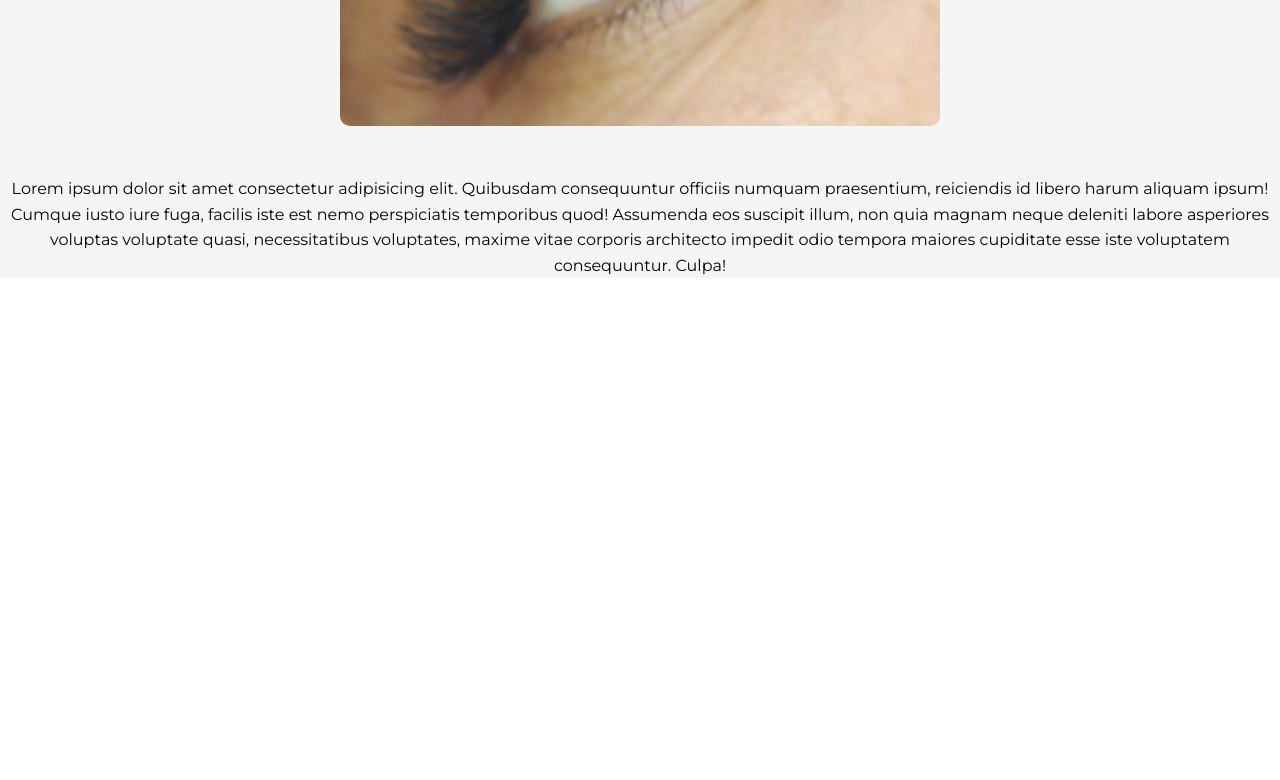
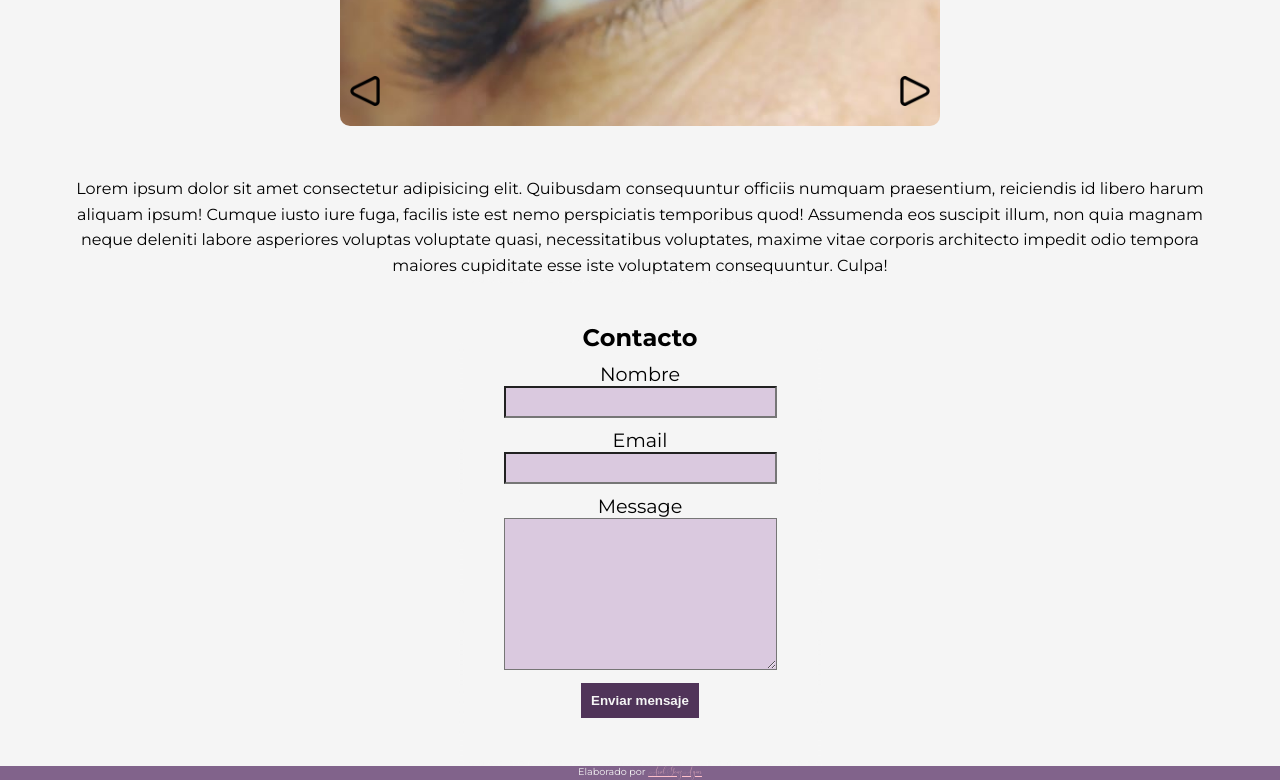
Before and after one commit to Ariel-GonzAguer/cataleyaLashes, a React (Vite) app: page / in a window 1280 px wide. Shown: the part 928-1708 px from the top of the page. Before the commit the page ends 1206 px from the top, so only its background shows below. Built offline with nearby package versions, Linux system fonts and the light colour scheme.

Commit message:
componente contacto agregado.

```diff
--- a/index.html
+++ b/index.html
@@ -5,9 +5,20 @@
     <link rel="icon" type="image" href="/imgs/logoClaro.jpg" />
     <meta name="viewport" content="width=device-width, initial-scale=1.0" />
     <title>Cataleya Lashes by Melissa González</title>
+    <meta name="description" content="Cataleya Lashes ofrece los mejores servicios de extensión de pestañas una a una.">
+    <meta name="keywords" content="extensión de pestañas, belleza, Cataleya Lashes, estilo, productos de belleza, pestañas una a una">
+    <meta name="author" content="Cataleya Lashes">
+
+      <!-- Open Graph Meta Tags -->
+  <meta property="og:title" content="Cataleya Lashes - Belleza y Estilo">
+  <meta property="og:description" content="Cataleya Lashes ofrece los mejores servicios de extensión de pestañas una a una.">
+  <meta property="og:image" content="/imgs/logoClaro.jpg">
+  <meta property="og:url" content="https://https://cataleyalashes.netlify.app/">
+  <meta property="og:type" content="website">
   </head>
   <body>
     <div id="root"></div>
     <script type="module" src="/src/main.jsx"></script>
+    <footer style="font-family: 'Montserrat', cursive; background-color: #81638b; color: whitesmoke; text-align: center; font-size: 0.6rem;">Elaborado por <a href="https://ariegonzaguer.netlify.app/" target="_blank" style="color: pink; font-family: 'Callem', cursive;">Ariel GonzAgüer</a></footer>
   </body>
 </html>
--- a/package.json
+++ b/package.json
@@ -10,8 +10,10 @@
     "preview": "vite preview"
   },
   "dependencies": {
+    "@emailjs/browser": "^4.4.1",
     "react": "^18.3.1",
-    "react-dom": "^18.3.1"
+    "react-dom": "^18.3.1",
+    "sonner": "^1.5.0"
   },
   "devDependencies": {
     "@eslint/js": "^9.9.0",
--- a/src/App.jsx
+++ b/src/App.jsx
@@ -5,6 +5,7 @@ import Header from "./components/Header/Header";
 import Slider from "./components/Slider/Slider";
 import SocialNetworks from "./components/SocialNetworks/SocialNetworks";
 import Description from "./components/Description/Description";
+import ContactFormEmailJS from "./components/Contact/ContactFormEmailJS";
 
 export default function App() {
   return (
@@ -13,6 +14,7 @@ export default function App() {
       <SocialNetworks />
       <Slider />
       <Description />
+      <ContactFormEmailJS />
     </section>
   );
 }
--- /dev/null
+++ b/src/components/Contact/ContactFormEmailJS.jsx
@@ -0,0 +1,94 @@
+import React, { useRef } from "react";
+
+import emailjs from "@emailjs/browser";
+import { toast, Toaster } from "sonner";
+
+import styles from "./ContactFormEmailJS.module.css";
+
+// AÚN NO ES FUNCIONAL
+
+export default function ContactFormEmailJS() {
+  const form = useRef();
+
+  function focusIn(e) {
+    e.target.style.border = "1px solid #503459";
+    e.target.style.backgroundColor = "white";
+  }
+
+  function focusOut(e) {
+    e.target.style.border = "1px solid #000";
+    e.target.style.backgroundColor = "#dac9df";
+  }
+
+  async function sendEmail(e) {
+    e.preventDefault();
+
+    try {
+      await emailjs.sendForm(
+        // "portafolioService",
+        // "portafolio_template_1",
+        form.current,
+        {
+          publicKey: "" /*"_NRDta8MNg0agxoFR"*/,
+        }
+      );
+
+      toast.success("Su mensaje ha sido enviado. Pronto le contactaré.");
+      e.target.reset();
+    } catch (error) {
+      toast.error("¡Oh no! Algo salió mal. Inténtelo de nuevo en una minutos.");
+    }
+  }
+
+  return (
+    <>
+      <Toaster richColors position="bottom-center" closeButton />
+      <form ref={form} onSubmit={sendEmail} className={styles.form}>
+        <h3>Contacto</h3>
+
+        <label htmlFor="user_name">Nombre</label>
+        <input
+          type="text"
+          name="user_name"
+          id="user_name"
+          aria-required="true"
+          aria-label="Your full name"
+          required
+          onFocus={focusIn}
+          onBlur={focusOut}
+        />
+
+        <label htmlFor="user_email">Email</label>
+        <input
+          type="email"
+          name="user_email"
+          id="user_email"
+          aria-required="true"
+          aria-label="Your email address"
+          required
+          onFocus={focusIn}
+          onBlur={focusOut}
+        />
+
+        <label htmlFor="message">Message</label>
+        <textarea
+          name="message"
+          rows="10"
+          cols="32"
+          id="message"
+          aria-required="true"
+          aria-label="Your message"
+          required
+          onFocus={focusIn}
+          onBlur={focusOut}
+        />
+
+        <input
+          type="submit"
+          value="Enviar mensaje"
+          aria-label="Send your message"
+        />
+      </form>
+    </>
+  );
+}
--- /dev/null
+++ b/src/components/Contact/ContactFormEmailJS.module.css
@@ -0,0 +1,116 @@
+.form {
+  font-family: "Montserrat", sans-serif;
+  display: flex;
+  flex-direction: column;
+  justify-content: center;
+  align-items: center;
+  border: 5px dotted whitesmoke;
+  padding: 40px;
+
+  & h3 {
+    font-size: 1.5rem;
+  }
+
+  & label {
+    font-size: 1.2rem;
+    margin: 10px auto 0;
+  }
+
+  & input[type="submit"] {
+    padding: 10px;
+    cursor: pointer;
+    margin-top: 10px;
+    background-color: #503459;
+    color: whitesmoke;
+    border: 3px solid whitesmoke;
+    font-family: "Roboto-Mono", Arial, Helvetica, sans-serif;
+    font-weight: bolder;
+
+    &:hover {
+      background-color: whitesmoke;
+      color: black;
+    }
+  }
+
+  & input[type="text"],
+  input[type="email"] {
+    width: 100%;
+    height: 2rem;
+    background-color: #dac9df;
+
+    & .focused {
+      border: 2px solid black;
+      background-color: red;
+    }
+  }
+
+  & textarea {
+    background-color: #dac9df;
+  }
+}
+
+/* media queries */
+@media only screen and (max-width: 500px) {
+  .contactSection {
+    width: 95%;
+    padding: 20px;
+  }
+
+  .githubImg {
+    height: 136px;
+    width: auto;
+    padding: 10px;
+  }
+
+  .linkedinImg {
+    height: 106px;
+    width: auto;
+    padding: 10px;
+  }
+}
+
+/* animations */
+.slideInFwdCenter {
+  -webkit-animation: slide-in-fwd-center 0.5s ease-out 0.5s both;
+  animation: slide-in-fwd-center 0.5s ease-out 0.5s both;
+}
+
+/* ----------------------------------------------
+ * Generated by Animista on 2024-4-20 13:56:28
+ * Licensed under FreeBSD License.
+ * See http://animista.net/license for more info.
+ * w: http://animista.net, t: @cssanimista
+ * ---------------------------------------------- */
+
+/**
+ * ----------------------------------------
+ * animation slide-in-fwd-center
+ * ----------------------------------------
+ */
+@-webkit-keyframes slide-in-fwd-center {
+  0% {
+    -webkit-transform: translateZ(-1400px);
+    transform: translateZ(-1400px);
+    opacity: 0;
+  }
+
+  100% {
+    -webkit-transform: translateZ(0);
+    transform: translateZ(0);
+    opacity: 1;
+  }
+}
+
+@keyframes slide-in-fwd-center {
+  0% {
+    -webkit-transform: translateZ(-1400px);
+    transform: translateZ(-1400px);
+    opacity: 0;
+  }
+
+  100% {
+    -webkit-transform: translateZ(0);
+    transform: translateZ(0);
+    opacity: 1;
+  }
+}
--- a/src/components/Description/Description.module.css
+++ b/src/components/Description/Description.module.css
@@ -1,6 +1,7 @@
 .descriptionSection {
   text-align: center;
   font-family: "Montserrat", sans-serif;
+  width: 90%;
 
   & p {
     line-height: 1.6rem;
--- a/src/components/Slider/Slider.module.css
+++ b/src/components/Slider/Slider.module.css
@@ -19,7 +19,7 @@
 .backButton,
 .forwardButton {
   position: absolute;
-  top: 50%;
+  top: 90%;
   cursor: pointer;
   z-index: 1;
   outline: none;
```
Also changed, not shown: public/imgs/backButton2.png (added), 1 other file (tests, documents, lock files or other folders).
